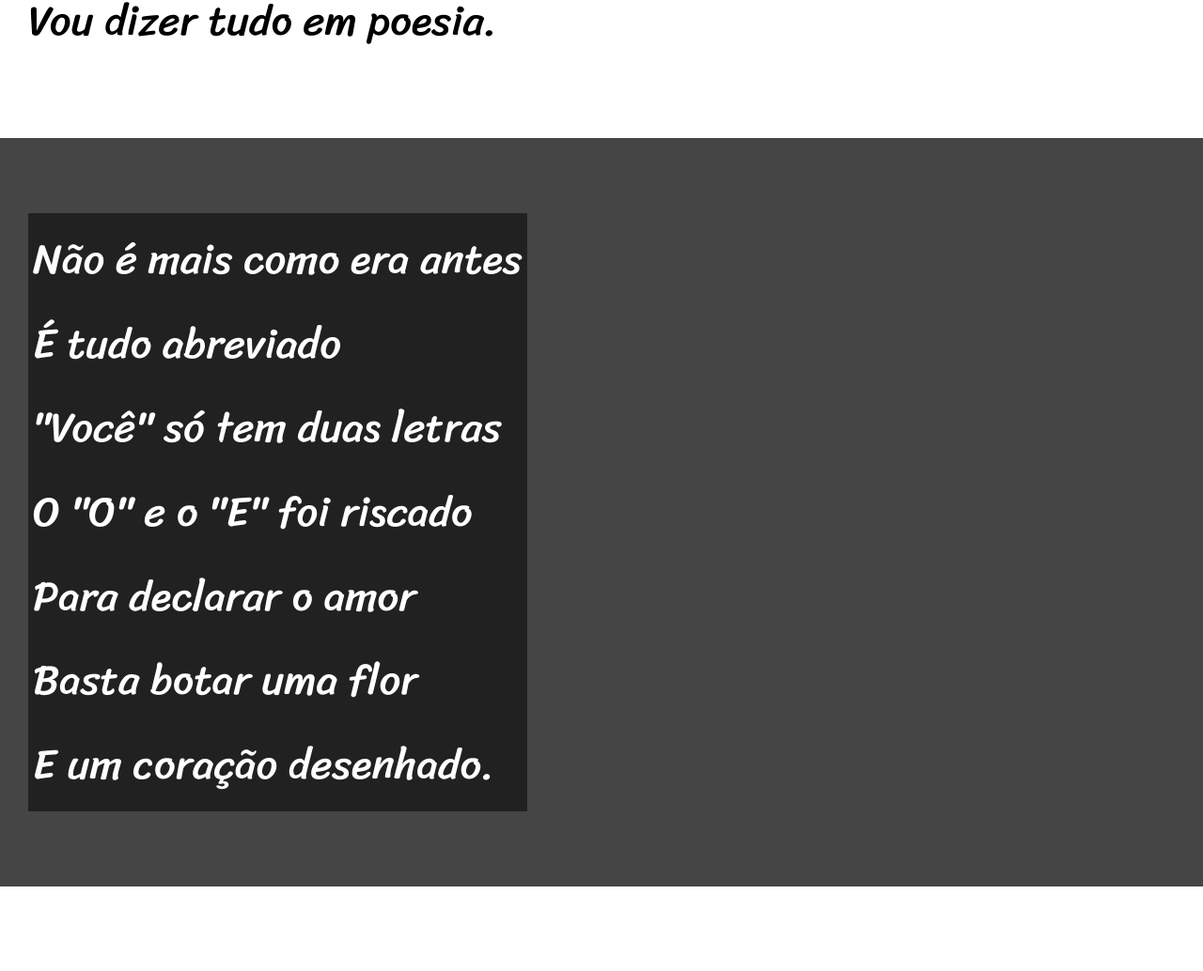
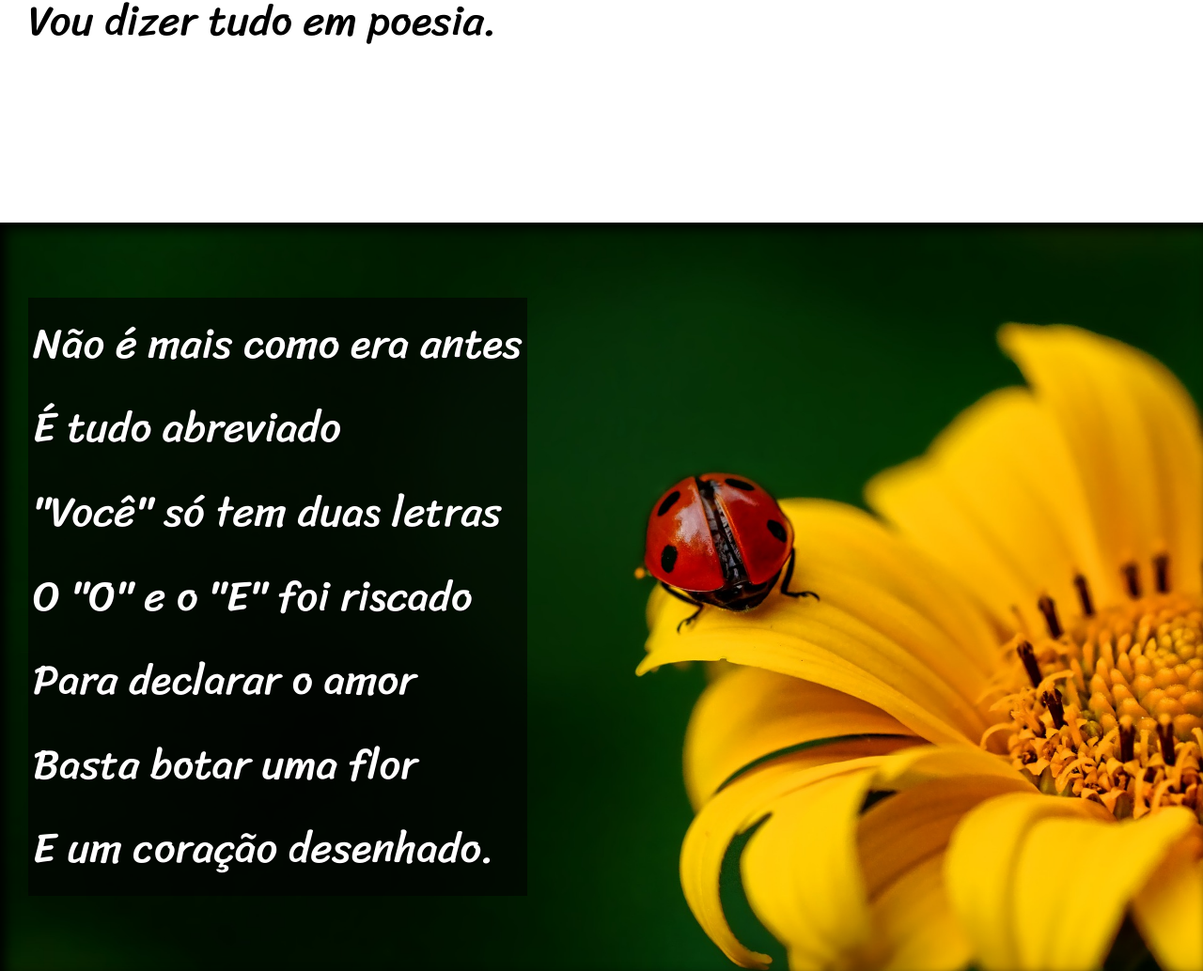
Before and after one commit to RuthWMota/html-css, a plain HTML site: page Desafio/Desafio03 (Ruth)/index.html in a window 1280 px wide. Shown: the part 900-1934 px from the top of the page at 94% size. Drawn offline with Linux system fonts and the light colour scheme.

Commit message:
atualização

```diff
--- a/Desafio/Desafio03 (Ruth)/estilo/style.css
+++ b/Desafio/Desafio03 (Ruth)/estilo/style.css
@@ -59,6 +59,10 @@ section {
     font-size: 3.5vw;
 }
 
+section > p {
+    padding-bottom: 2em;
+}
+
 section.normal {
     background-color: white;
     color: black;
@@ -67,12 +71,26 @@ section.normal {
 section.imagem {
     background-color: rgb(69, 69, 69);
     color: white;
+    box-shadow: inset 6px 6px 13px black;
+    background-size: cover;
+    background-attachment: fixed;
 }
 
 section.imagem > p {
     display: inline-block;
     padding: 5px;
-    background-color: rgba(3, 3, 3, 0.534);
+    background-color: rgba(3, 3, 3, 0.624);
+    text-shadow: 1px 1px 0px black;
+}
+
+section#img01 {
+    background-image: url('../imagens/background001.jpg');
+    background-position: right center;
+}
+
+section#img02 {
+    background-image: url('../imagens/background002.jpg');
+    background-position: right center;
 }
 
 footer {
--- a/Desafio/Desafio03 (Ruth)/index.html
+++ b/Desafio/Desafio03 (Ruth)/index.html
@@ -30,7 +30,7 @@
         </p>
     </section>
 
-    <section class="imagem">
+    <section class="imagem" id="img01">
         <p>
             Não é mais como era antes <br>
             É tudo abreviado <br>
@@ -64,7 +64,7 @@
         </p>
     </section>
 
-    <section class="imagem">
+    <section class="imagem" id="img02">
         <p>
             Tenho saudade das cartas <br>
             Escritas com a própria mão <br>
```
